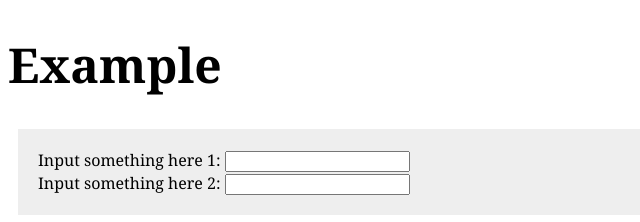
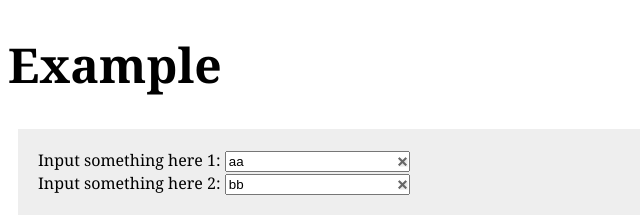
Before and after one commit to ono/clearable_text_field, a plain HTML site: page example/multiple_fields_test.html in a window 1280 px wide. Shown: the top 222 px of the page, 0-640 px from the left. Drawn offline with nearby package versions, Linux system fonts and the light colour scheme.

Commit message:
handles default values properly.

```diff
--- a/example/multiple_fields_test.html
+++ b/example/multiple_fields_test.html
@@ -19,9 +19,9 @@
 
 	  <div class="form">
 	    <label for="bar">Input something here 1</label>:
-	    <input type="text" class="test" value="" id="bar" name="bar" /><br/>
+	    <input type="text" class="test" value="aa" id="bar" name="bar" /><br/>
 	    <label for="bar">Input something here 2</label>:
-	    <input type="text" class="test" value="" id="bar" name="bar" />
+	    <input type="text" class="test" value="bb" id="bar" name="bar" />
 	  </div>
 	  <div class="code">
 	    Code:<br/>
--- a/jquery.clearableTextField.js
+++ b/jquery.clearableTextField.js
@@ -1,5 +1,5 @@
  /*
-  * Clearable Text Field - jQuery plugin version 0.2
+  * Clearable Text Field - jQuery plugin version 0.2.1
   * Copyright (c) 2009 Tatsuya Ono
   *
   * http://github.com/ono/clearable_text_field
@@ -13,7 +13,9 @@
     if ($(this).length>0) {
       $(this).bind('keyup change paste cut', onSomethingChanged);
 
-      trigger($(this));
+      for (var i=0; i<$(this).length; i++) {
+        trigger($($(this)[i]));
+      }
     }
   }
 
```
Also changed, not shown: jquery.clearableTextField.min.js.
